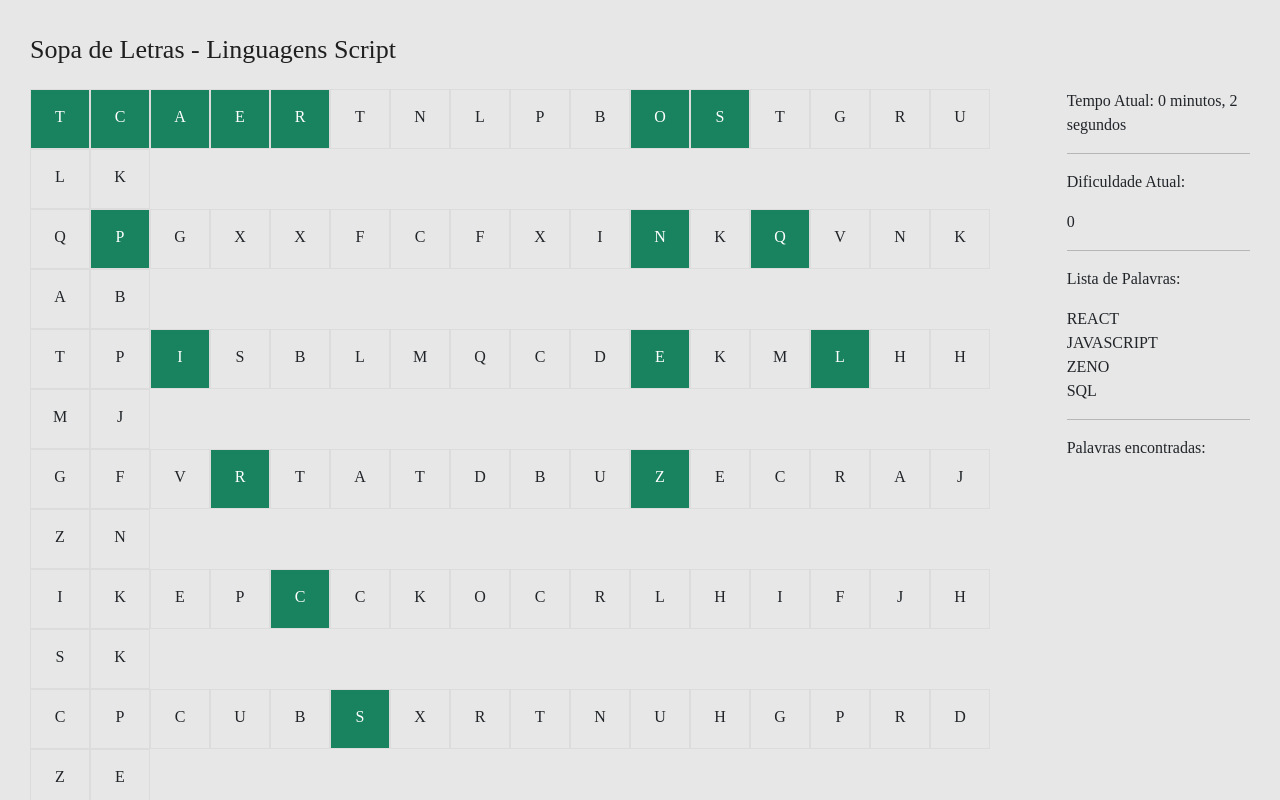
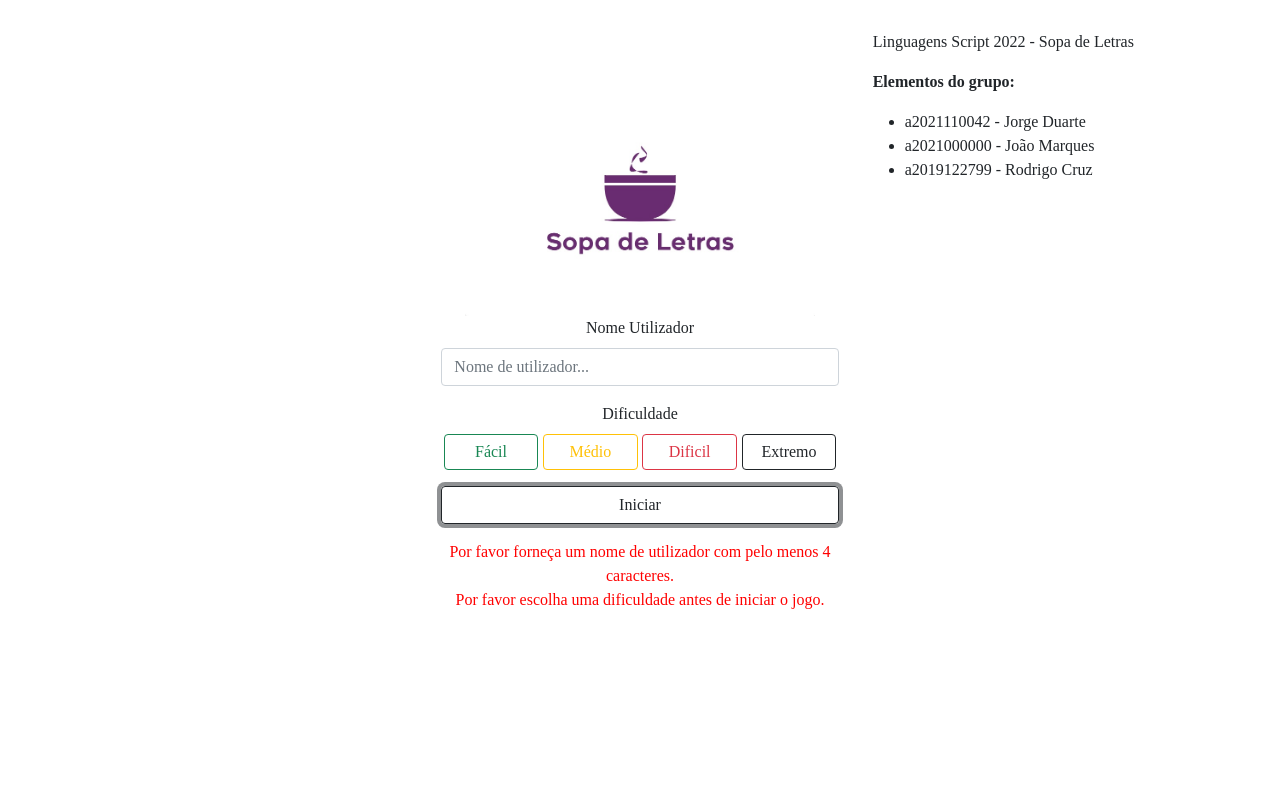
Before and after one commit to jorgermduarte/isec-react-letter-soup, a React (Create React App) app: page / in a window 1280 px wide. Both pictures are taken after a click on the button "Iniciar". Shown: the top 800 px of the page. Built offline with nearby package versions, Linux system fonts and the light colour scheme.

Commit message:
feat: added valitations on the first page , added username, added points calculation, added function to convert enum to difficulty level.

```diff
--- a/src/components/congratulations/congratulations.tsx
+++ b/src/components/congratulations/congratulations.tsx
@@ -4,6 +4,7 @@ import './congratulations.css';
 import {useAppSelector} from '../../store/hooks';
 import {useDispatch} from 'react-redux';
 import {changeEndGame} from '../../store/board-actions';
+import {getDifficulty} from '../../utils/utils';
 
 const Statistics: React.FC<{}> = () => {
   return (
@@ -25,9 +26,21 @@ const Congratulations: React.FC<{}> = () => {
   const dispatch = useDispatch();
   const gameboard = useAppSelector(state => state.gameboard);
 
+  const _second = 1000;
+  const _minute = _second * 60;
+  const _hour = _minute * 60;
+
   function showClassifications() {}
 
-  function getTimeTotal() {}
+  function getTimeTotal() {
+    const distance =
+      new Date(gameboard.gameEndTimmer).getTime() -
+      new Date(gameboard.timmer!).getTime();
+    const minutes = Math.floor((distance % _hour) / _minute);
+    const seconds = Math.floor((distance % _minute) / _second);
+
+    return `${minutes} minutos e ${seconds} segundos`;
+  }
 
   function playAgain() {
     // eslint-disable-next-line @typescript-eslint/ban-ts-comment
@@ -36,15 +49,31 @@ const Congratulations: React.FC<{}> = () => {
     // window.location.reload();
   }
 
+  function calculatePoints() {
+    const distance =
+      new Date(gameboard.gameEndTimmer).getTime() -
+      new Date(gameboard.timmer!).getTime();
+    const minutes = Math.floor((distance % _hour) / _minute);
+    const seconds = Math.floor((distance % _minute) / _second);
+
+    const pontos = Math.floor(
+      (gameboard.specifications.difficulty *
+        10000 *
+        gameboard.specifications.totalWords) /
+        (distance / 1000)
+    );
+    return pontos;
+  }
+
   return (
     <Row className="congratulations-page">
       <Col lg={{offset: 2, span: 8}}>
-        <h3>Parabéns #nome, acabou o jogo</h3>
+        <h3>Parabéns {gameboard.username}! 🎉 acabou o jogo! 😀</h3>
         <p>
-          Finalizou o jogo em #tempo na dificuldade
-          {gameboard.specifications.difficulty}
+          Finalizou o jogo em {getTimeTotal()} na dificuldade{' '}
+          {getDifficulty(gameboard.specifications.difficulty)}
         </p>
-        <p>A sua pontuação foi #pontuacao pontos</p>
+        <p>A sua pontuação foi {calculatePoints()} pontos</p>
         <hr />
         <Statistics></Statistics>
         <Button className="playAgain" onClick={() => playAgain()}>
--- a/src/components/default/Start.css
+++ b/src/components/default/Start.css
@@ -19,3 +19,12 @@
 *{
     font-family: 'Ubuntu';
 }
+
+.game-error{
+    color:red;
+}
+
+.intro-game-elements{
+    text-align: left;
+    padding:10px;
+}
--- a/src/components/default/Start.tsx
+++ b/src/components/default/Start.tsx
@@ -1,4 +1,4 @@
-import React, {useEffect} from 'react';
+import React, {useEffect, useState} from 'react';
 import {Col, Row, Form, Button, ButtonGroup} from 'react-bootstrap';
 import 'bootstrap/dist/css/bootstrap.min.css';
 import './Start.css';
@@ -8,15 +8,50 @@ import BoardStore from '../../store/board-slice';
 import Game from '../game/Game';
 import {useAppSelector} from '../../store/hooks';
 import Congratulations from '../congratulations/congratulations';
-import {changeInitialized} from '../../store/board-actions';
+import {changeInitialized, setUsername} from '../../store/board-actions';
+import {AnyRecord} from 'dns';
 
 const AppInterface: React.FC<{}> = () => {
   const dispatch = useDispatch();
+  const gameboard = useAppSelector(state => state.gameboard);
+
+  const [appState, setAppState] = useState({
+    username: '',
+    errors: [],
+  });
 
   function StartGame() {
     // eslint-disable-next-line @typescript-eslint/ban-ts-comment
     //@ts-ignore
-    dispatch(changeInitialized(true));
+    const currentErrors = [];
+    if (appState.username.length < 4) {
+      currentErrors.push(
+        'Por favor forneça um nome de utilizador com pelo menos 4 caracteres.'
+      );
+    }
+    if (gameboard.specifications.difficulty === 0) {
+      currentErrors.push(
+        'Por favor escolha uma dificuldade antes de iniciar o jogo.'
+      );
+    }
+
+    if (currentErrors.length === 0) {
+      // eslint-disable-next-line @typescript-eslint/ban-ts-comment
+      //@ts-ignore
+      dispatch(setUsername(appState.username));
+      // eslint-disable-next-line @typescript-eslint/ban-ts-comment
+      //@ts-ignore
+      dispatch(changeInitialized(true));
+    } else {
+      setAppState({
+        username: appState.username,
+        errors: currentErrors,
+      });
+    }
+  }
+
+  function handleSetUsername(event: unknown) {
+    setAppState({username: event.target.value, errors: []});
   }
 
   function SetGameDificulty(dificulty: BoardDifficulty) {
@@ -66,7 +101,8 @@ const AppInterface: React.FC<{}> = () => {
   return (
     <div style={{padding: '20px'}} className="formStart">
       <Row>
-        <Col md={{span: 4, offset: 4}}>
+        <Col md={4}></Col>
+        <Col md={4}>
           <Row>
             <Col>
               <div className="h2 gameTitle">
@@ -78,7 +114,12 @@ const AppInterface: React.FC<{}> = () => {
           <Form>
             <Form.Group className="mb-3">
               <Form.Label>Nome Utilizador</Form.Label>
-              <Form.Control type="text" placeholder="Nome de utilizador..." />
+              <Form.Control
+                type="text"
+                placeholder="Nome de utilizador..."
+                value={appState.username}
+                onChange={handleSetUsername}
+              />
             </Form.Group>
             <Form.Group className="mb-3">
               <Form.Label>Dificuldade</Form.Label>
@@ -130,11 +171,24 @@ const AppInterface: React.FC<{}> = () => {
               </Button>
             </Form.Group>
             <Form.Group className="mb-3">
-              <p>a2021110042 - Jorge Duarte</p>
-              <p>a2021000000 - João Marques</p>
-              <p>a2021000000 - Rodrigo Cruz</p>
+              {appState.errors.map(err => {
+                return <div className="game-error">{err}</div>;
+              })}
             </Form.Group>
           </Form>
+        </Col>
+        <Col md={4}>
+          <Form.Group className="mb-3 intro-game-elements">
+            <p>Linguagens Script 2022 - Sopa de Letras</p>
+            <p>
+              <b>Elementos do grupo:</b>
+            </p>
+            <ul>
+              <li>a2021110042 - Jorge Duarte</li>
+              <li>a2021000000 - João Marques</li>
+              <li>a2019122799 - Rodrigo Cruz</li>
+            </ul>
+          </Form.Group>
         </Col>
       </Row>
     </div>
--- a/src/components/timmer/Timmer.tsx
+++ b/src/components/timmer/Timmer.tsx
@@ -43,6 +43,7 @@ const Timmer: React.FC<{}> = () => {
       <div className="game-timmer">
         Tempo Atual: {timmerTime.minutes} minutos, {timmerTime.seconds} segundos
       </div>
+      <div className="game-timmer-limit">Tempo Limite:</div>
       <hr />
     </React.Fragment>
   );
--- a/src/components/wordList/WordList.tsx
+++ b/src/components/wordList/WordList.tsx
@@ -1,6 +1,7 @@
 import React from 'react';
 import {useAppSelector} from '../../store/hooks';
 import Timmer from '../timmer/Timmer';
+import {getDifficulty} from '../../utils/utils';
 
 const WordList: React.FC<{}> = () => {
   const gameboard = useAppSelector(state => state.gameboard);
@@ -12,7 +13,15 @@ const WordList: React.FC<{}> = () => {
         <p>
           <b>Dificuldade Atual: </b>
         </p>
-        <p>{gameboard.specifications.difficulty}</p>
+        <p>{getDifficulty(gameboard.specifications.difficulty)}</p>
+      </div>
+      <hr />
+
+      <div className="game-difficulty">
+        <p>
+          <b>Utilizador: </b>
+        </p>
+        <p>{gameboard.username}</p>
       </div>
       <hr />
 
--- a/src/store/board-actions.ts
+++ b/src/store/board-actions.ts
@@ -98,3 +98,10 @@ export const changeInitialized = createAsyncThunk(
     return prop;
   }
 );
+
+export const setUsername = createAsyncThunk(
+  'gameboard/setUsername',
+  async (username: string): Promise<string> => {
+    return username;
+  }
+);
--- a/src/store/board-slice.ts
+++ b/src/store/board-slice.ts
@@ -5,6 +5,7 @@ import {
   changeInitialized,
   cleanMatrixSelections,
   setMatrix,
+  setUsername,
   setWords,
   updateMatrix,
   updateMatrixPosition,
@@ -25,10 +26,11 @@ export type updateMatrixType = {
 };
 
 export enum BoardDifficulty {
-  EASY,
-  MEDIUM,
-  HARD,
-  EXTREME,
+  UNDEFINED = 0,
+  EASY = 1,
+  MEDIUM = 2,
+  HARD = 3,
+  EXTREME = 4,
 }
 
 type DifficultySpecs = {
@@ -52,13 +54,14 @@ export type BoardState = {
   gameEndTimmer?: string;
   gameEnd: boolean;
   initialized: boolean;
+  username?: string;
 };
 
 export const initialState: BoardState = {
   words: [],
   matrix: [],
   specifications: {
-    difficulty: BoardDifficulty.EASY,
+    difficulty: BoardDifficulty.UNDEFINED,
     columns: 18,
     lines: 10,
     totalWords: 4,
@@ -180,6 +183,12 @@ const BoardSlice = createSlice({
     ) => {
       state.initialized = payload;
     },
+    [`${setUsername.fulfilled}`]: (
+      state: BoardState,
+      {payload}: PayloadAction<string>
+    ) => {
+      state.username = payload;
+    },
   },
 });
 
--- /dev/null
+++ b/src/utils/utils.ts
@@ -0,0 +1,20 @@
+import {BoardDifficulty} from '../store/board-slice';
+
+export const getDifficulty = (difficulty: BoardDifficulty) => {
+  let name = '';
+  switch (difficulty) {
+    case BoardDifficulty.EASY:
+      name = 'fácil';
+      break;
+    case BoardDifficulty.MEDIUM:
+      name = 'médio';
+      break;
+    case BoardDifficulty.HARD:
+      name = 'difícil';
+      break;
+    case BoardDifficulty.EXTREME:
+      name = 'extremo';
+      break;
+  }
+  return name;
+};
```
